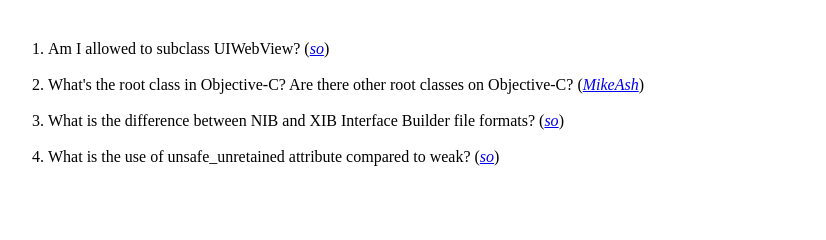
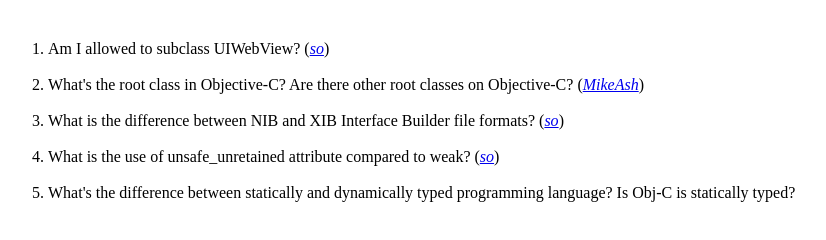
Before and after one commit to chandrahasan1/iQuestions, a plain HTML site: page index.html in a window 1280 px wide. Shown: the whole page, without its empty margins (32-858 px from the left). Drawn offline with Linux system fonts and the light colour scheme.

Commit message:
Statically and dynamically typed language

```diff
--- a/index.html
+++ b/index.html
@@ -19,6 +19,8 @@
 		<li>What is the difference between NIB and XIB Interface Builder file formats? (<a href = "http://stackoverflow.com/questions/3726400/what-is-the-difference-between-nib-and-xib-interface-builder-file-formats"><i>so</i></a>)</li>
 		<br>
 		<li>What is the use of unsafe_unretained attribute compared to weak? (<a href = "http://stackoverflow.com/questions/15968198/what-is-the-use-of-unsafe-unretained-attribute"><i>so</i></a>)</li>
+		<br>
+		<li>What's the difference between statically and dynamically typed programming language? Is Obj-C is statically typed?</li>
 	</ol>
 </body>
 <html>
```
